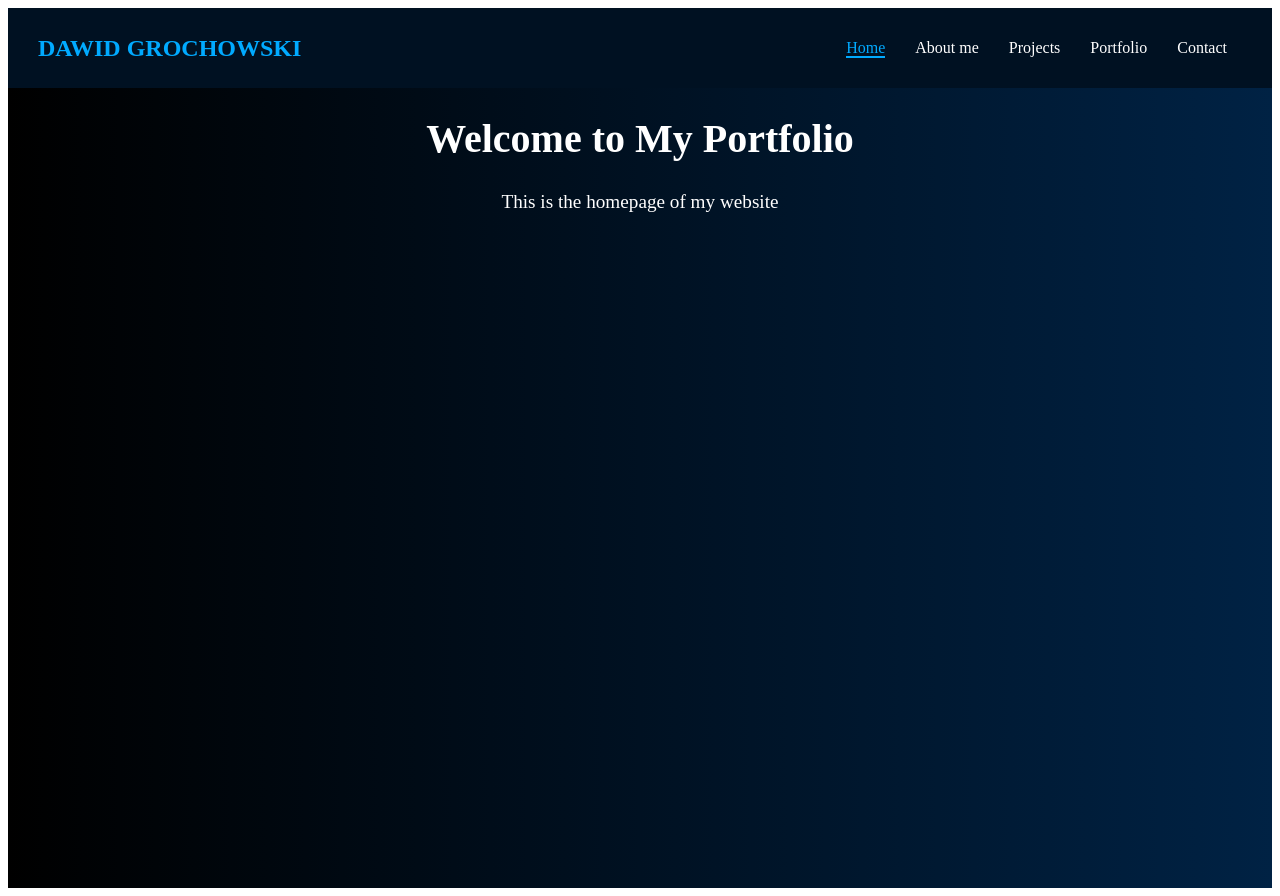
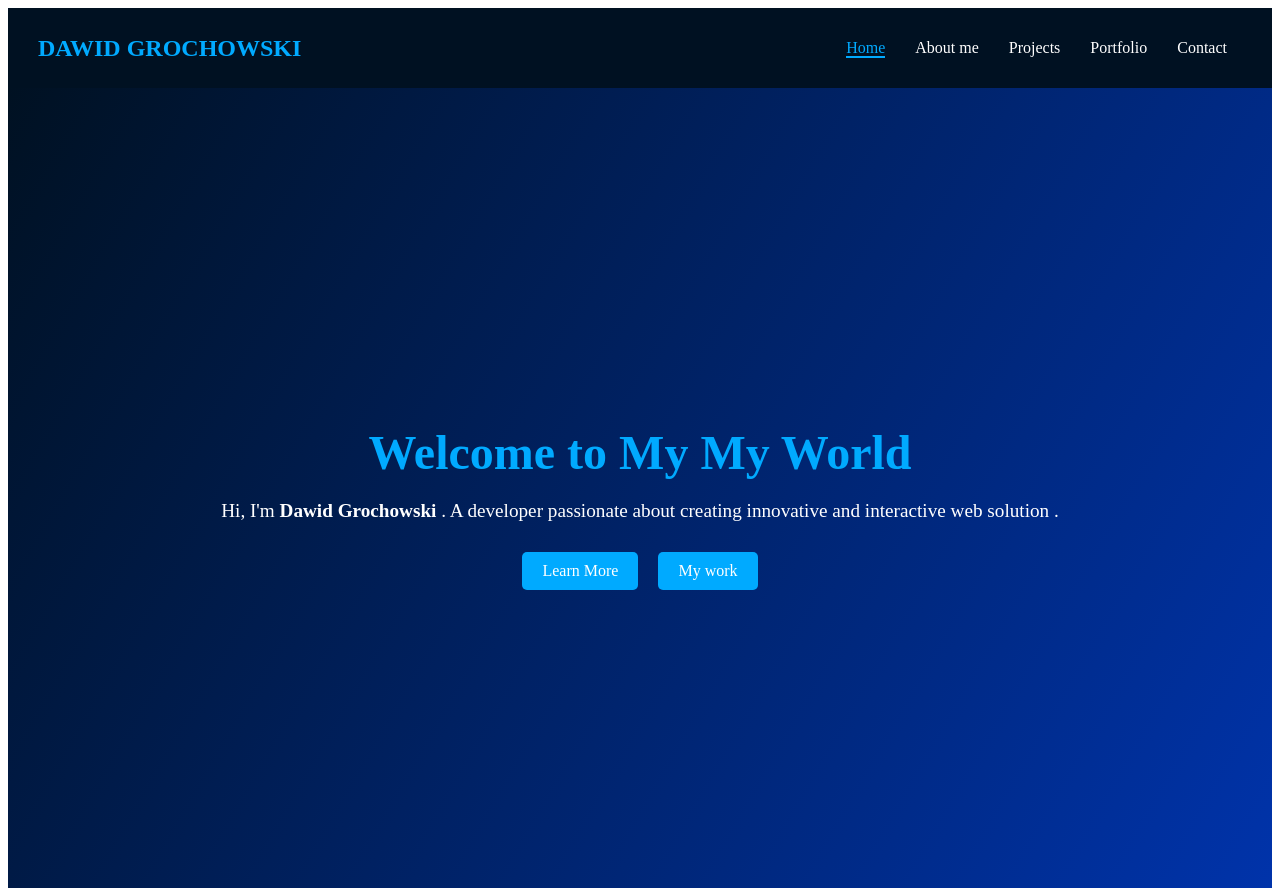
Before and after one commit to dawid24214/Aboute-me, a React (Vite) app: page / in a window 1280 px wide. Built offline with nearby package versions, Linux system fonts and the light colour scheme.

Commit message:
Dynamic Homepage with Welcome Section
Expended the Home section with a background , CTA and text animations

```diff
--- a/package.json
+++ b/package.json
@@ -10,6 +10,7 @@
     "preview": "vite preview"
   },
   "dependencies": {
+    "aos": "^2.3.4",
     "react": "^18.3.1",
     "react-dom": "^18.3.1",
     "react-router-dom": "^6.28.0"
--- a/src/App.jsx
+++ b/src/App.jsx
@@ -8,6 +8,12 @@ import {Navbar} from './components/Navbar.jsx'
 import {Portfolio} from './components/Portfolio.jsx'
 import {Projects} from './components/Projects.jsx'
 import './App.css';
+import AOS from 'aos';
+
+AOS.init({
+    duration: 1000,
+    once:true,
+});
 
 
 
--- a/src/components/AboutMe.jsx
+++ b/src/components/AboutMe.jsx
@@ -3,7 +3,7 @@ import '../style/_AboutMe.scss';
 export const AboutMe = () =>{
     return (
         <div>
-            <section id='about' className='about-me'>
+            <section id='about' className='about-me' data-aos='fade-right'>
                 <h2>About Me</h2>
                 <p>
                     Hi, I'm Dawid Grochowski , a passionate programmer and designer . I specialize in JavaScript,React,
--- a/src/components/Contact.jsx
+++ b/src/components/Contact.jsx
@@ -4,7 +4,7 @@ import '../style/_Contact.scss';
 export const Contact = () =>{
     return (
         <div>
-            <section id='contact' className='contact'>
+            <section id='contact' className='contact' data-aos='zoom-in'>
                 <h2>Contact Me</h2>
                 <p>Feel free to reach out via the form below or my social links!</p>
                 <form className='contact-form'>
--- a/src/components/HeroSection.jsx
+++ b/src/components/HeroSection.jsx
@@ -4,11 +4,19 @@ import React from "react";
 export  const HeroSection = () => {
     return (
         <>
-          <div className='hero-section'>
-              <h1>Welcome to My Portfolio</h1>
-              <p>This is  the homepage of my website</p>
-          </div>
-
+          <section className='home'>
+              <div className='hero'>
+                  <h1>Welcome to My My World</h1>
+                  <p>
+                      Hi, I'm <strong>Dawid Grochowski</strong> . A developer passionate about
+                      creating innovative and interactive  web solution .
+                  </p>
+                  <div className='cta-buttons'>
+                      <a href='/about' className='btn'>Learn More</a>
+                      <a href='/portfolio' className='btn'>My work</a>
+                  </div>
+              </div>
+          </section>
         </>
     );
 }
--- a/src/components/Projects.jsx
+++ b/src/components/Projects.jsx
@@ -2,7 +2,10 @@ import React from "react";
 import '../style/_Projects.scss';
 
 
+
+
 export const Projects = () =>{
+
 
     const projects = [
         {title:'Project1', description: 'Description of Project 1'},
@@ -11,8 +14,10 @@ export const Projects = () =>{
     ];
 
     return (
+
+
         <div>
-            <section id='projects' className='projects'>
+            <section id='projects' className='projects' data-aos='fade-up'>
                 <h2>Projects</h2>
                 <div className='project-grid'>
                     {projects.map((project, index) =>(
--- a/src/style/_AboutMe.scss
+++ b/src/style/_AboutMe.scss
@@ -1,18 +1,18 @@
 .about-me {
-  padding: 50px;
+  padding: 50px 20px;
   text-align: center;
   background-color: #002244;
   color: white;
 
   h2 {
-    font-size: 2rem;
+    font-size: 2.5rem;
     margin-bottom: 20px;
-    color: white;
+    color: #00aaff;
   }
 
   p {
-    font-size: 2rem;
-    line-height: 1.5;
+    font-size: 1.2rem;
+    line-height: 1.6;
     max-width: 600px;
     margin: 0 auto;
   }
--- a/src/style/_HeroSection.scss
+++ b/src/style/_HeroSection.scss
@@ -1,17 +1,56 @@
-.hero-section{
+.home {
   display: flex;
-  flex-direction: column;
   align-items: center;
+  justify-content: center;
   height: 100vh;
-  background: linear-gradient(90deg, #000, #002244);
-  color: white;
-  text-align: center;
+  background: linear-gradient(120deg, #001122, #0033aa);
+
+  .hero {
+    text-align: center;
+    color: white;
+
+    h1 {
+      font-size: 3rem;
+      color: #00aaff;
+      margin-bottom: 20px;
+      animation: fadeIn 1.5s ease-out;
+    }
+
+    p {
+      font-size: 1.2rem;
+      margin-bottom: 30px;
+    }
+
+    .cta-buttons {
+      display: flex;
+      justify-content: center;
+      gap: 20px;
+
+      .btn {
+        display: inline-block;
+        padding: 10px 20px;
+        color: white;
+        background: #00aaff;
+        border-radius: 5px;
+        text-decoration: none;
+        font-size: 1rem;
+        transition: background 0.3s;
+
+        &:hover {
+          background: #0077cc;
+        }
+      }
+    }
+  }
+
+  @keyframes fadeIn {
+    0% {
+      opacity: 0;
+      transform: translateY(-20px);
+    }
+    100% {
+      opacity: 1;
+      transform: translateY(0);
+    }
+  }
 }
-.hero-section h1{
-  font-size: 2.5rem;
-  margin-bottom: 10px;
-}
-
-.hero-section p{
-  font-size: 1.2rem;
-}
```
Also changed, not shown: 1 other file (tests, documents, lock files or other folders).
